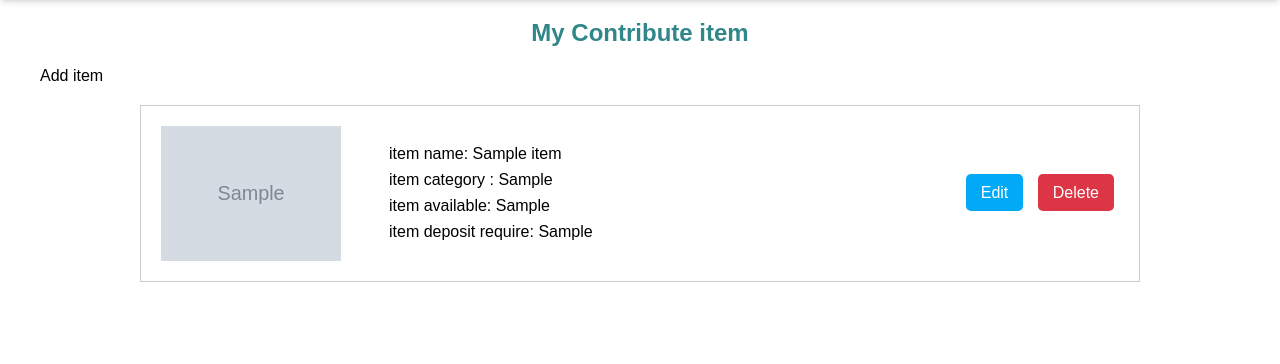
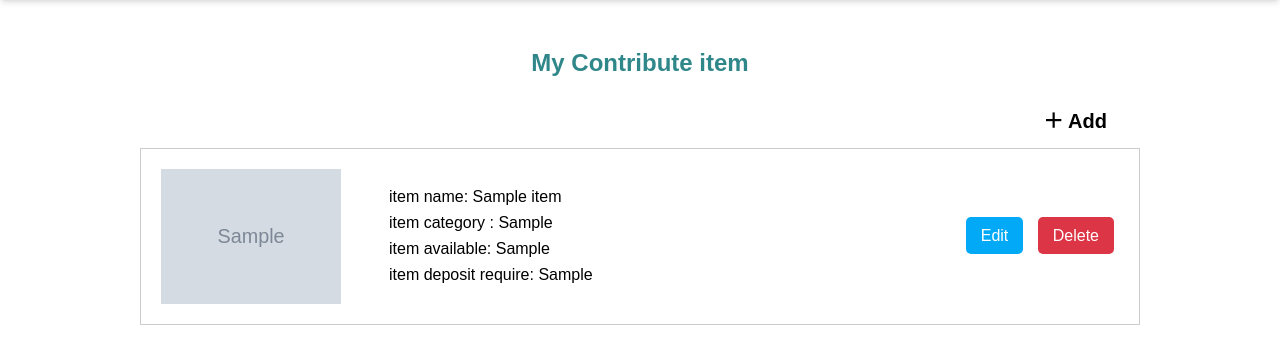
Before and after one commit to jimwu0516/ntub-project, a Django app: template share/contribute/templates/contribute/item_list.html in a window 1280 px wide. Shown: the part 101-465 px from the top of the page. Run offline with Django 3.2, Linux system fonts and the light colour scheme; the template is opened without the code that fills it: most values are stand-ins (such as "Sample title", 1, 10 or a date in 2020); grey boxes marked "Sample" are stand-in pictures; some libraries are stand-ins or nearby versions.

Commit message:
update item_list page add-item-btn style

```diff
--- a/share/contribute/templates/contribute/item_list.html
+++ b/share/contribute/templates/contribute/item_list.html
@@ -11,11 +11,11 @@
       return true
     }
   </script>
-
-  <h2 class="text-center">My Contribute item</h2>
-  <a href="{% url 'item-create' %}">Add item</a>
-  <br />
   <div class="contributor-item-list">
+    <h2 class="text-center">My Contribute item</h2>
+    <a href="{% url 'item-create' %}" class="add-item-btn">＋ Add</a>
+    <br>
+    <br>
     {% for item in items %}
       <div class="item-list-card">
         <img class="item-list-image" src="{{ item.item_image.url }}" alt="{{ item.item_name }}" />
--- a/share/static/css/style.css
+++ b/share/static/css/style.css
@@ -718,7 +718,21 @@ h1.text-center {
 
 /*contributor-item-list page ---------------------------------*/
 .contributor-item-list {
-  margin: 20px auto;
+  margin: 50px auto;
+}
+
+.add-item-btn{
+  float: right;
+  margin-right: 125px;
+  font-size: 20px;
+  border-radius: 5px;
+  padding: 8px 8px;
+  font-weight: bold;
+}
+
+.add-item-btn:hover{
+  color:white ;
+  background-color:#30878a;
 }
 
 .item-list-card {
@@ -727,7 +741,7 @@ h1.text-center {
   padding: 20px;
   display: flex;
   align-items: center;
-  margin: 10px 100px;
+  margin: 15px 100px;
 }
 
 .item-list-image {
```
